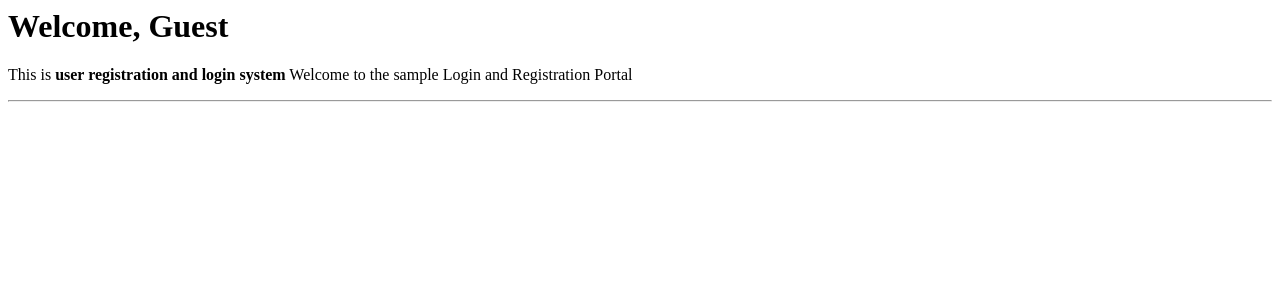
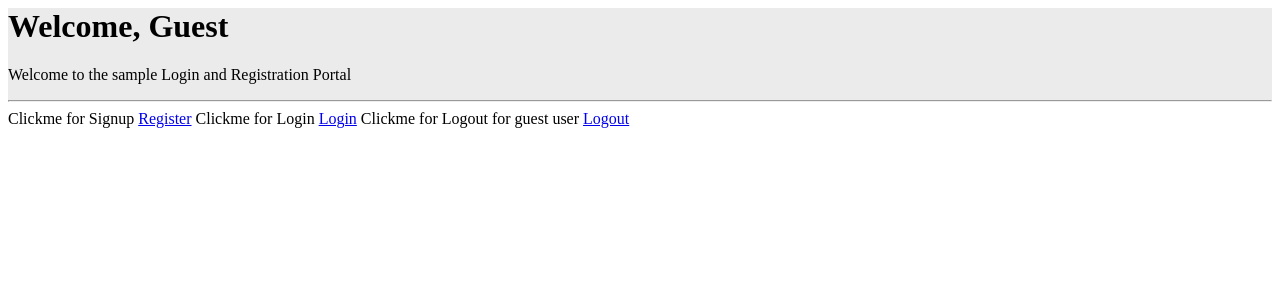
Before and after one commit to AthulpLaiju/Basic-login-and-reg, a Django app: template templates/index.html in a window 1280 px wide. Shown: the top 300 px of the page. Run offline with Django 3.2, Linux system fonts and the light colour scheme; the template is opened without the code that fills it, so the values that code supplies are empty.

Commit message:
Second commit

```diff
--- a/templates/index.html
+++ b/templates/index.html
@@ -1,11 +1,34 @@
 {% block content %}
+<h1>
+    <style>
+        .div-1 {
+            background-color: #EBEBEB;
+        }
 
-    <div class="jumbotron">
+        .div-2 {
+            background-color: #ABBAEA;
+        }
+
+        .div-3 {
+            background-color: #e46983;
+        }
+    </style>
+
+</h1>
+    <div class="div-1">
         <h1 class="display-4">Welcome, {{user.username.title|default:'Guest'}}</h1>
         <p class="lead">
-            This is <b>user registration and login system</b> Welcome to the sample Login and Registration Portal
+            Welcome to the sample Login and Registration Portal
         </p>
         <hr class="my-4">
+    </div>
+        <div>
+            Clickme for Signup <a href="{% url 'signup' %}" class="text-primary">Register</a>
+
+            Clickme for Login   <a href="{% url 'login' %}" class="text-primary">Login</a>
+
+            Clickme for Logout for guest user   <a href="{% url 'logout' %}" class="text-primary">Logout</a>
+          </div>
 
 
 {% endblock content %}
--- a/user/urls.py
+++ b/user/urls.py
@@ -2,7 +2,9 @@ from . views import *
 from django.urls import path
 
 urlpatterns = [
+    path('',index,name="index"),
     path('signup/',signup,name="signup"),
     path('login/',login,name="login"),
-    path('index/',index,name="index")
+    path('logout/',logout,name="logout"),
+
 ]
--- a/user/views.py
+++ b/user/views.py
@@ -44,3 +44,8 @@ def login(request):
 
 def index(request):
     return render(request,'index.html')
+
+
+def logout(request):
+    auth.logout(request)
+    return redirect('index')
```
Also changed, not shown: templates/login.html (+16 -5 lines), templates/signup.html (+17 -4 lines), db.sqlite3.
